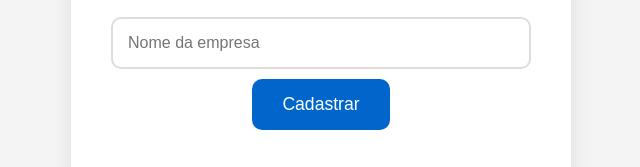
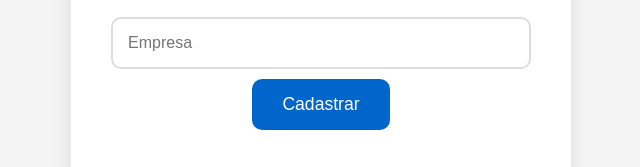
Before and after one commit to gabrielhrabelo/gabrielhrabelo.github.io, a plain HTML site: page index.html in a window 1280 px wide. Shown: the part 524-691 px from the top of the page, 319-959 px from the left. Drawn offline with Linux system fonts and the light colour scheme.

Commit message:
aluteste

```diff
--- a/index.html
+++ b/index.html
@@ -19,7 +19,7 @@
                 <input type="text" name="nome" placeholder="Seu nome" required>
                 <input type="email" name="email" placeholder="Seu e-mail" required>
                 <input type="tel" name="telefone" id="telefone" placeholder="Seu telefone" required maxlength="15">
-                <input type="text" name="empresa" placeholder="Nome da empresa" required>
+                <input type="text" name="empresa" placeholder="Empresa" required>
                 <button type="submit">Cadastrar</button>
             </form>
         </section>
```
